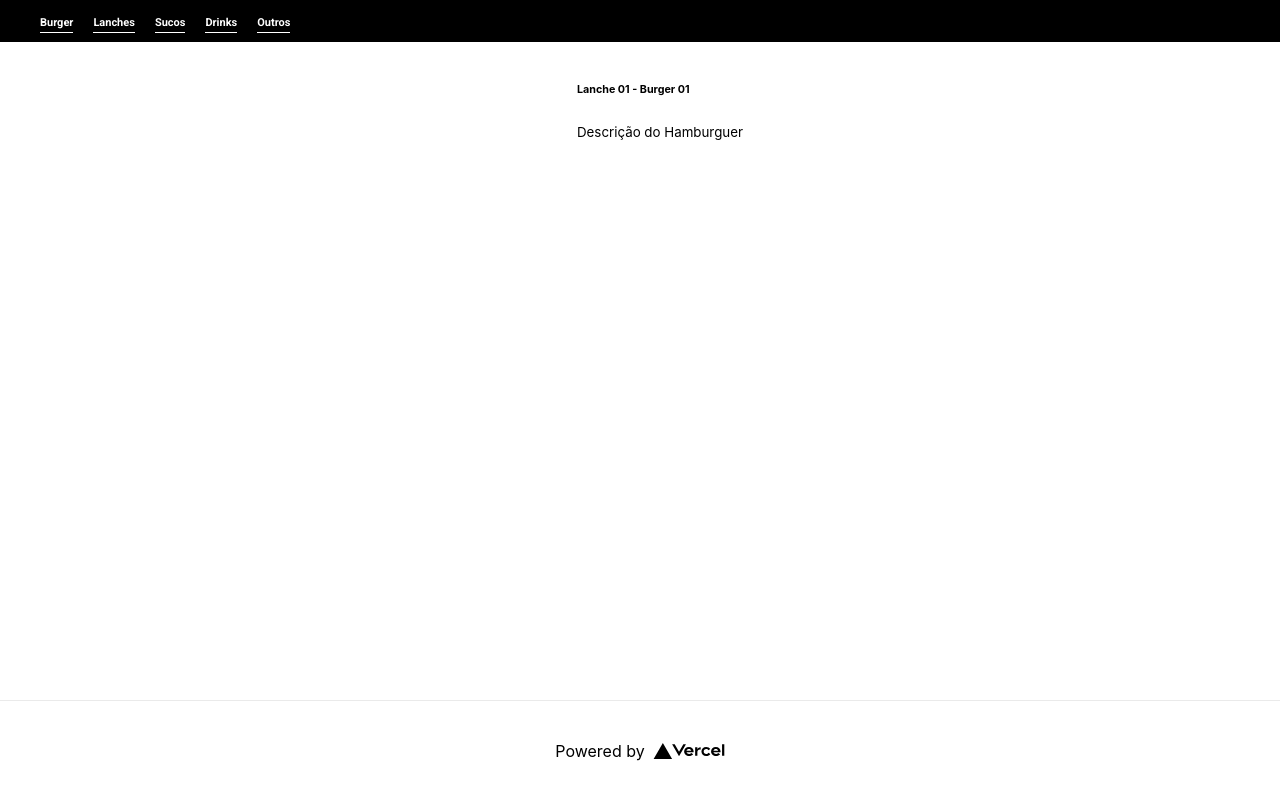
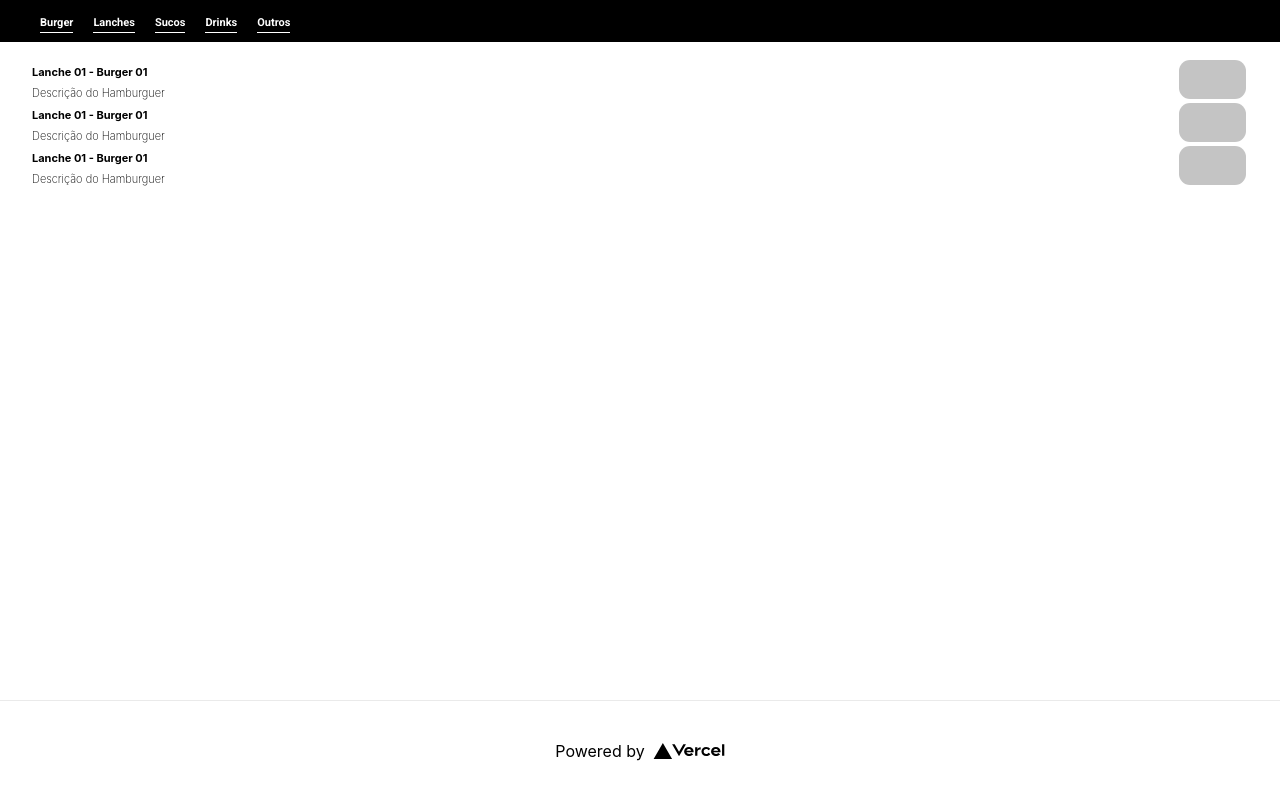
Before and after one commit to thiagoHagge/menu, a Next.js app: page / in a window 1280 px wide. Built offline with nearby package versions, Linux system fonts and the light colour scheme.

Commit message:
little changes

```diff
--- a/pages/index.tsx
+++ b/pages/index.tsx
@@ -34,6 +34,21 @@ export default function Home() {
               <h6>Lanche 01 - Burger  01</h6>
               <small>Descrição do Hamburguer</small>
             </div>
+            <div className={styles.previewFood}></div>
+          </li>
+          <li className={styles.dish}>
+            <div>
+              <h6>Lanche 01 - Burger  01</h6>
+              <small>Descrição do Hamburguer</small>
+            </div>
+            <div className={styles.previewFood}></div>
+          </li>
+          <li className={styles.dish}>
+            <div>
+              <h6>Lanche 01 - Burger  01</h6>
+              <small>Descrição do Hamburguer</small>
+            </div>
+            <div className={styles.previewFood}></div>
           </li>
         </ul>
 
--- a/styles/Home.module.css
+++ b/styles/Home.module.css
@@ -18,6 +18,8 @@
   flex-direction: column;
   justify-content: flex-start;
   align-items: center;
+  width: 100%;
+
 }
 
 .navbar {
@@ -51,11 +53,41 @@
 }
 .menu {
   list-style: none;
+  width: 100%;
+  padding-left: 32px;
+  padding-right: 34px;
+
 }
 .dish {
   display: flex;
   width: 100%;
+  justify-content: space-between;
 }
+.previewFood {
+  width: 67px;
+height: 39px;
+border-radius: 11px;
+background: #C4C4C4;
+align-self: center;
+}
+.dish h6 {
+  font-size: 11px;
+  font-weight: 700;
+  line-height: 13px;
+  letter-spacing: 0em;
+  text-align: left;
+  margin-top: 8px;
+  margin-bottom: 2px;
+}
+.dish small {
+  font-size: 11px;
+  font-style: normal;
+  font-weight: 200;
+  line-height: 13px;
+  letter-spacing: 0em;
+  text-align: left;
+}
+
 .footer {
   width: 100%;
   height: 100px;
```
